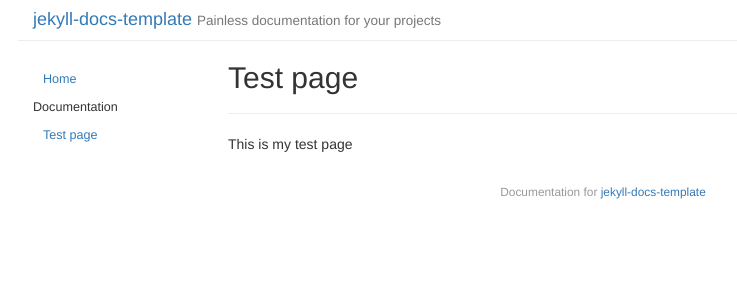
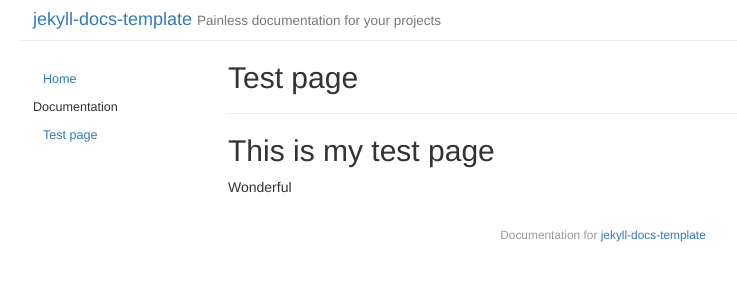
Before and after one commit to JonPSmith/TestJekyllDocs, a Jekyll site: the page built from docs/_posts/2018-04-04-some-page-title.md, in a window 1280 px wide. Shown: the top 300 px of the page, without its empty margins (37-774 px from the left). Built offline with Jekyll 4.4.1, drawn with Linux system fonts in a browser that asks for light colours.

Commit message:
anothewr go

```diff
--- a/docs/_posts/2018-04-04-some-page-title.md
+++ b/docs/_posts/2018-04-04-some-page-title.md
@@ -3,7 +3,8 @@ layout: page
 title: "Test page"
 category: doc
 date: 2018-04-04 19:33:14
+order: 1
 ---
 
-
-This is my test page
+## This is my test page
+Wonderful
```
